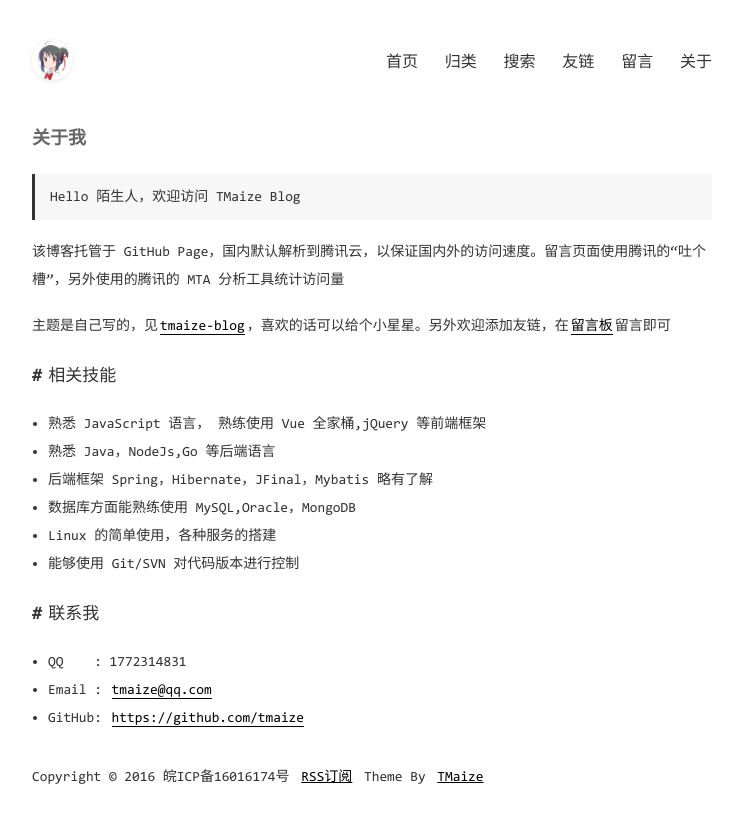
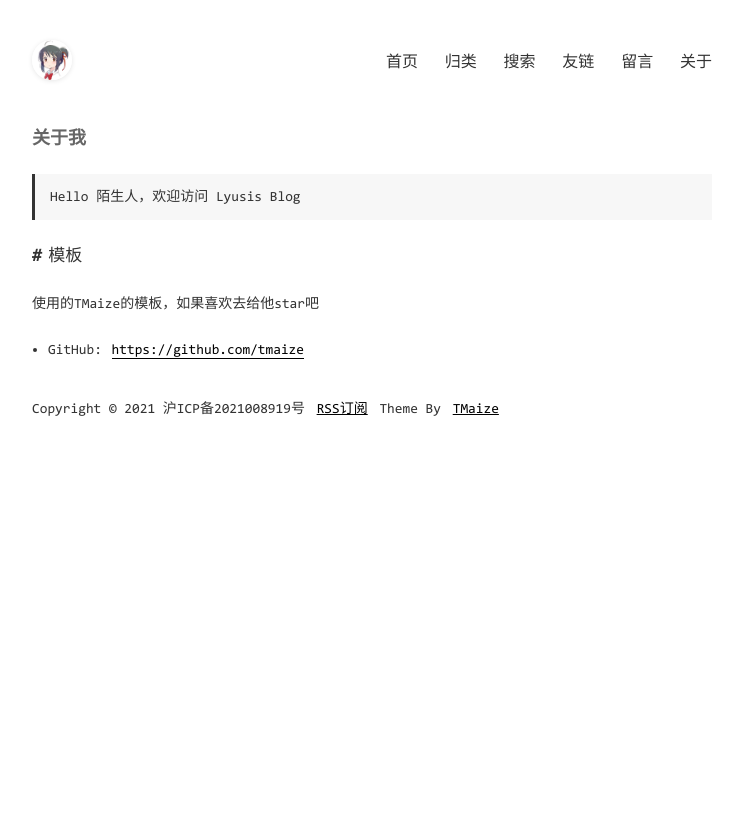
Before and after one commit to Lyusis/Blog, a Jekyll site: the page built from pages/about.md, in a window 1280 px wide. Shown: the top 823 px of the page, without its empty margins (268-1011 px from the left). Built offline with Jekyll 4.4.1, drawn with Linux system fonts in a browser that asks for light colours; comment, search, counter and statistics services are not loaded.

Commit message:
自定义1

```diff
--- a/_config.yml
+++ b/_config.yml
@@ -1,11 +1,11 @@
 encoding: utf-8
 
 # SEO相关信息
-title: TMaize Blog
-description: TMaize的个人博客
-keywords: TMaize,Blog,Java,Html,JavaScript
-author: TMaize
-footerText: 'Copyright © 2016 皖ICP备16016174号'
+title: Lyusis Blog
+description: Lyusis的个人博客
+keywords: Lyusis,Blog,Java,Go,Rust
+author: Lyusis and Internet
+footerText: 'Copyright © 2021 沪ICP备2021008919号'
 
 # 这些不要动
 permalink: /posts/:year/:month/:day/:title.html
@@ -57,33 +57,5 @@ extMath: false
 
 # 友情链接
 links:
-  - title: 文科中的技术宅
-    url: https://www.townwang.com
-  - title: Auuu Nya Blog
-    url: http://mu1er.cn
-  - title: 春风十里
-    url: https://www.geek-era.com
-  - title: 阿川的个人博客
-    url: https://achuan.io
-  - title: 魏文成博客
-    url: https://www.wwc.ren
-  - title: 06m
-    url: https://www.06m.me
-  - title: 达达知识
-    url: https://www.dadapush.com
-  - title: 祈雨的博客
-    url: https://wakzz.cn
-  - title: hongCYu’s Blog
-    url: https://hongcyu.cn
-  - title: Sorryfu
-    url: https://fushaolei.github.io
-  - title: 简单的人生笔记
-    url: https://yoyling.com
-  - title: oneNeko的博客
-    url: https://blog.oneneko.com
-  - title: Py的Blogggg
-    url: https://blog.pyliubaolin.top
-  - title: Yuyao's Blog
-    url: http://hellocode.ink
-  - title: 木叶的博客
-    url: https://muye.ml
+  - title: blog模板
+    url: https://github.com/TMaize/tmaize-blog
--- a/pages/about.md
+++ b/pages/about.md
@@ -3,30 +3,8 @@ layout: mypost
 title: 关于我
 ---
 
-> Hello 陌生人，欢迎访问 TMaize Blog
+> Hello 陌生人，欢迎访问 Lyusis Blog
 
-该博客托管于 GitHub Page，国内默认解析到腾讯云，以保证国内外的访问速度。留言页面使用腾讯的“吐个槽”，另外使用的腾讯的 MTA 分析工具统计访问量
-
-主题是自己写的，见[tmaize-blog](https://github.com/TMaize/tmaize-blog)，喜欢的话可以给个小星星。另外欢迎添加友链，在[留言板](chat.html)留言即可
-
-## 相关技能
-
-- 熟悉 JavaScript 语言， 熟练使用 Vue 全家桶,jQuery 等前端框架
-
-- 熟悉 Java，NodeJs,Go 等后端语言
-
-- 后端框架 Spring，Hibernate，JFinal，Mybatis 略有了解
-
-- 数据库方面能熟练使用 MySQL,Oracle，MongoDB
-
-- Linux 的简单使用，各种服务的搭建
-
-- 能够使用 Git/SVN 对代码版本进行控制
-
-## 联系我
-
-- QQ&nbsp;&nbsp;&nbsp;&nbsp;: 1772314831
-
-- Email&nbsp;: [tmaize@qq.com](http://mail.qq.com/cgi-bin/qm_share?t=qm_mailme&email=YBQNAQkaBSAREU4DDw0)
-
+## 模板
+使用的TMaize的模板，如果喜欢去给他star吧
 - GitHub: [https://github.com/tmaize](https://github.com/tmaize)
```
Also changed, not shown: _posts/2021-04-10-Hello World.md (+5 -0 lines).
